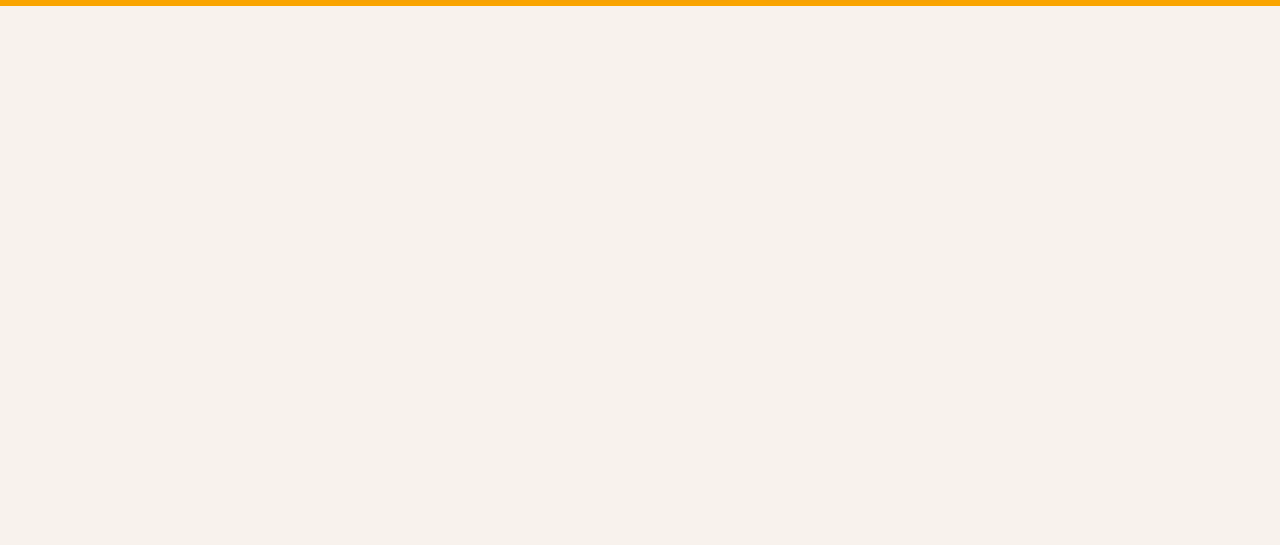
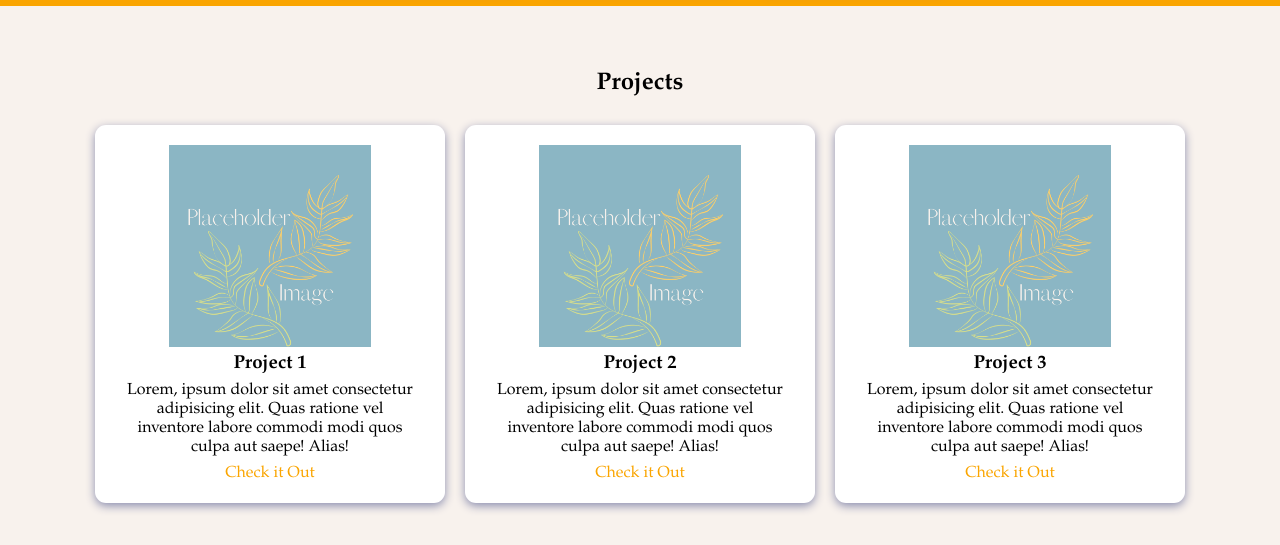
Before and after one commit to havena25/personal-portfolio, a plain HTML site: page index2.html in a window 1280 px wide. Shown: the part 1007-1552 px from the top of the page. Before the commit the page ends 1013 px from the top, so only its background shows below. Drawn offline with Linux system fonts and the light colour scheme.

Commit message:
commit on main

```diff
--- a/assets/style2.css
+++ b/assets/style2.css
@@ -139,3 +139,54 @@
     padding: 20px;
     margin: 10px;
   }
+
+  .projects {
+    padding: 32px 0;
+    margin-top: 32px;
+  }
+
+  .project-pic {
+    width: 65%;
+    height: 60%;
+  }
+
+  .projects-container {
+    display: flex;
+    align-items: center;
+    justify-content: center;
+  }
+
+  .projects-title {
+    text-align: center;
+    margin-bottom: 16px;
+  }
+
+  .project-container {
+    text-align: center;
+    width: 350px;
+    padding: 16px;
+  }
+
+  .project-container p {
+    padding: 6.5px;
+  }
+
+  .project-title {
+    margin-bottom: var(--bottom-margin);
+  }
+
+  .project-details {
+    margin-bottom: var(--bottom-margin);
+  }
+
+  .project-card {
+    background-color: #fff;
+    border-radius: 11px;
+    box-shadow: 0 3px 10px var(--primary-shadow);
+    padding: 20px;
+    margin: 10px;
+  }
+
+  .project-link {
+    color:#FAA500;
+  }
--- a/index2.html
+++ b/index2.html
@@ -80,6 +80,53 @@
     </section>
 
     <!-- Projects section -->
+    <section class="projects" id="projects">
+      <h2 class="projects-title">Projects</h2>
+      <div class="projects-container">
+        <div class="project-container project-card">
+          <img
+            src="assets/images/Placeholder.png"
+            alt="Placeholder"
+            class="project-pic"
+          />
+          <h3 class="project-title">Project 1</h3>
+          <p class="project-details">
+            Lorem, ipsum dolor sit amet consectetur adipisicing elit. Quas
+            ratione vel inventore labore commodi modi quos culpa aut saepe!
+            Alias!
+          </p>
+          <a href="#" target="_blank" class="project-link">Check it Out</a>
+        </div>
+        <div class="project-container project-card">
+          <img
+           src="assets/images/Placeholder.png"
+            alt="Placeholder"
+            class="project-pic"
+          />
+          <h3 class="project-title">Project 2</h3>
+          <p class="project-details">
+            Lorem, ipsum dolor sit amet consectetur adipisicing elit. Quas
+            ratione vel inventore labore commodi modi quos culpa aut saepe!
+            Alias!
+          </p>
+          <a href="#" target="_blank" class="project-link">Check it Out</a>
+        </div>
+        <div class="project-container project-card">
+          <img
+            src="assets/images/Placeholder.png"
+            alt="Placeholder"
+            class="project-pic"
+          />
+          <h3 class="project-title">Project 3</h3>
+          <p class="project-details">
+            Lorem, ipsum dolor sit amet consectetur adipisicing elit. Quas
+            ratione vel inventore labore commodi modi quos culpa aut saepe!
+            Alias!
+          </p>
+          <a href="#" target="_blank" class="project-link">Check it Out</a>
+        </div>
+      </div>
+    </section>
 
     <!-- Contact section -->
 
```
Also changed, not shown: assets/images/Placeholder.png (added).
